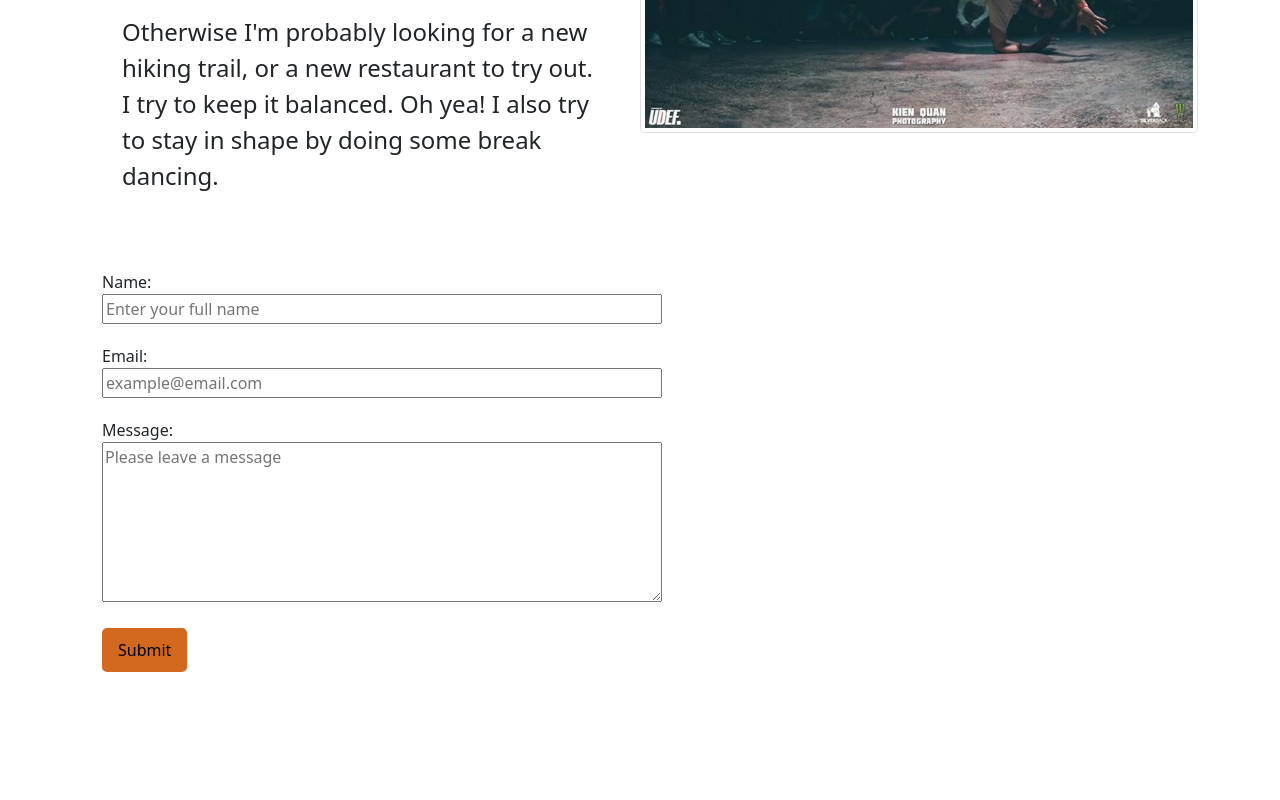
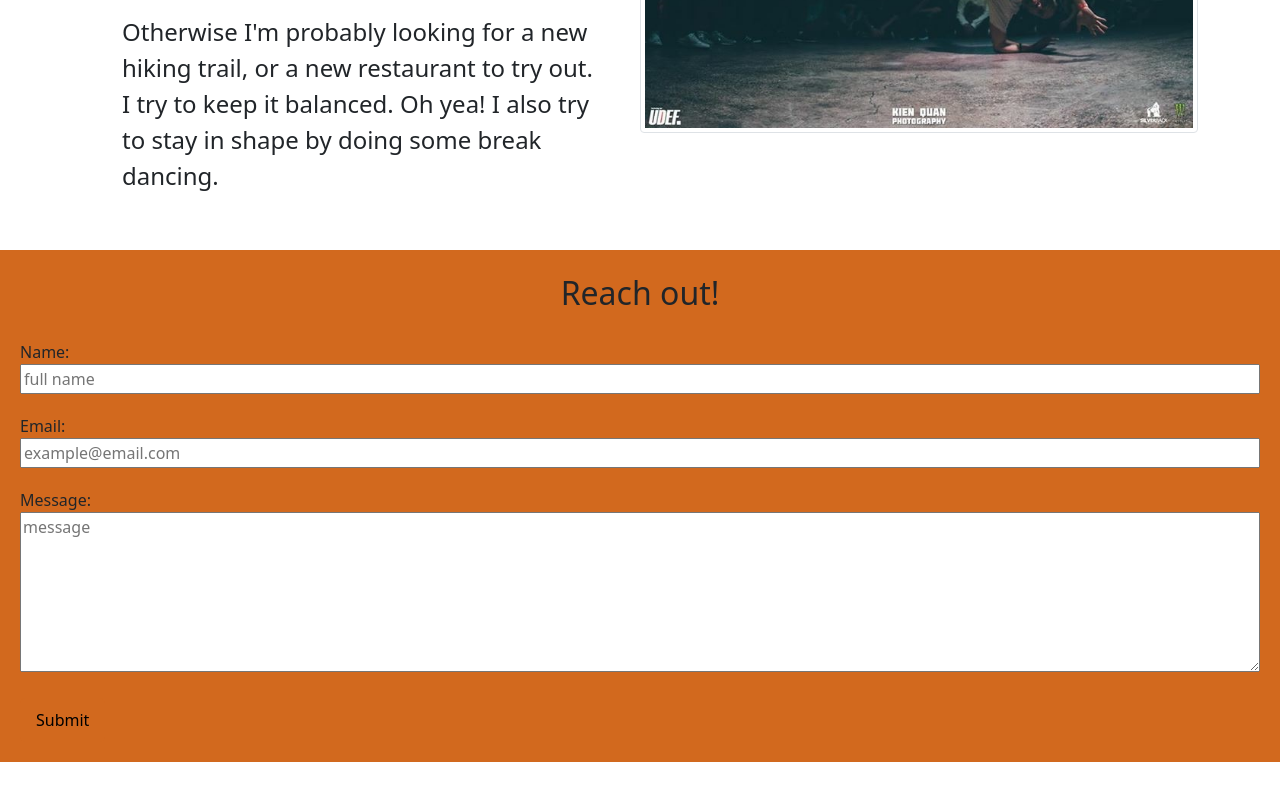
Before and after one commit to rickstylz01/FM-Portfolio, a React (Create React App) app: page /about in a window 1280 px wide. Shown: the part 1776-2576 px from the top of the page. Built offline with nearby package versions, Linux system fonts and the light colour scheme.

Commit message:
changed height of phantom footer from 60 to 40px

```diff
--- a/src/components/Footer/Footer.css
+++ b/src/components/Footer/Footer.css
@@ -6,7 +6,7 @@
 .phantomStyle {
   display:  block;
   padding: 20px;
-  height: 60px;
+  height: 40px;
   width: 100%;
 }
 
--- a/src/components/Form/Form.css
+++ b/src/components/Form/Form.css
@@ -1,4 +1,11 @@
 /*--Contact Form Design--*/
+#contact {
+  display: flex;
+  justify-content: center;
+  flex-direction: column;
+  background-color: chocolate;
+}
+
 form {
   padding: 20px;
   width: 300px;
@@ -16,6 +23,12 @@ form textarea {
 
 form textarea {
   height: 160px;
+}
+
+.heading {
+  /*margin-left: 20px;*/
+  justify-content: center;
+  display: flex;
 }
 
 /*--Button--*/
@@ -36,9 +49,10 @@ form button:visited {
   background-color: chocolate;
 }
 
+/*--Desktop Styles--*/
 @media all and (min-width: 700px) {
   form {
     padding: 20px;
-    width: 600px;
+    width: 100%;
   }
 }
--- a/src/components/Form/Form.js
+++ b/src/components/Form/Form.js
@@ -1,24 +1,27 @@
 import React from 'react';
 import './Form.css';
-import {Container} from "react-bootstrap";
 
 const Form = () => {
   return (
-    <Container id="contact">
-      <div className="item">
+    <div id="contact">
+      <div>
+        <h2 className="heading mt-4">Reach out!</h2>
+      </div>
+
+      <div>
         <form action="https://formspree.io/f/mvolgdao" method="POST">
           <label className="lbl-name" htmlFor="user-name">Name:</label>
-          <input type="text" id="user-name" name="name" placeholder="Enter your full name" required/>
+          <input type="text" id="user-name" name="name" placeholder="full name" required/>
 
           <label htmlFor="user-email">Email:</label>
           <input id="user-email" type="email" name="email" placeholder="example@email.com" required/>
 
           <label htmlFor="user-message">Message:</label>
-          <textarea id="user-message" name="message" placeholder="Please leave a message" required></textarea>
+          <textarea id="user-message" name="message" placeholder="message" required></textarea>
           <button type="submit">Submit</button>
         </form>
       </div>
-    </Container>
+    </div>
   );
 }
 
```
